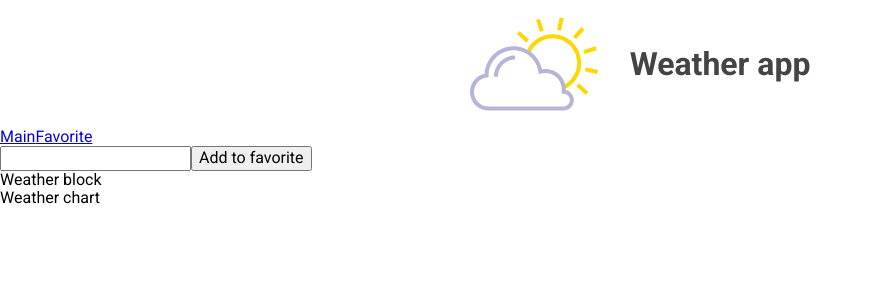
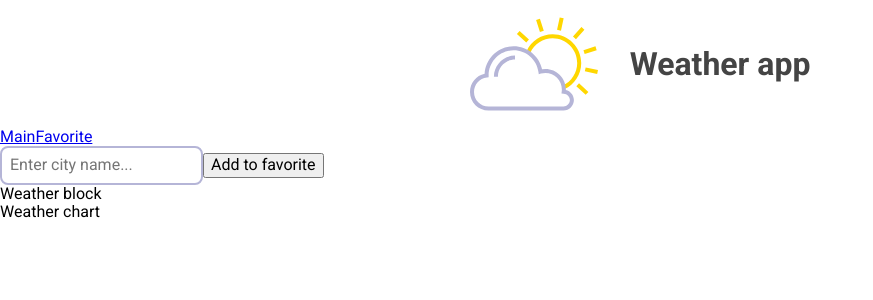
Before and after one commit to Andrii-Pinchuk/weather-app-test-task, a Vue app: page / in a window 1280 px wide. Shown: the top 300 px of the page, without its empty margins (0-873 px from the left). Built offline with nearby package versions, Linux system fonts and the light colour scheme.

Commit message:
Feature: set up API request logic. Add axios library and first request to the OpenWeather api. Create cities search input logic with dropdown list.

```diff
--- a/package.json
+++ b/package.json
@@ -8,6 +8,7 @@
     "lint": "vue-cli-service lint"
   },
   "dependencies": {
+    "axios": "^1.6.1",
     "core-js": "^3.8.3",
     "vue": "^3.2.13",
     "vue-router": "^4.0.3",
--- /dev/null
+++ b/src/api/index.js
@@ -0,0 +1,6 @@
+import instance from "@/api/instance";
+import weather from "./weather";
+
+export default {
+  weather: weather(instance),
+};
--- /dev/null
+++ b/src/api/instance.js
@@ -0,0 +1,10 @@
+import axios from "axios";
+
+const instance = axios.create({
+  baseURL: process.env.VUE_APP_OPENWEATHER_API_URL,
+  params: {
+    appid: process.env.VUE_APP_OPENWEATHER_API_KEY,
+  },
+});
+
+export default instance;
--- /dev/null
+++ b/src/api/weather.js
@@ -0,0 +1,7 @@
+export default function (instance) {
+  return {
+    getCities({ q, type }) {
+      return instance.get("/find", { params: { q, type } });
+    },
+  };
+}
--- a/src/main.js
+++ b/src/main.js
@@ -2,7 +2,8 @@ import { createApp } from "vue";
 import App from "./App.vue";
 import router from "./router";
 import store from "./store";
+import apiPlugin from "./plugins/api";
 import "./assets/styles/normalize.css";
 import "./assets/styles/main.scss";
 
-createApp(App).use(store).use(router).mount("#app");
+createApp(App).use(store).use(router).use(apiPlugin).mount("#app");
--- a/src/pages/HomePage.vue
+++ b/src/pages/HomePage.vue
@@ -4,7 +4,23 @@
     <router-link to="/" class="link--to-home">Main</router-link>
     <router-link to="/favorite" class="link--to-favorite">Favorite</router-link>
     <div>
-      <input type="text" />
+      <div class="autocomplete-container">
+        <input
+          v-model="searchInput"
+          @input="handleInput"
+          class="autocomplete-input"
+          placeholder="Enter city name..."
+        />
+        <ul v-if="searchResults.length" class="autocomplete-list">
+          <li
+            v-for="result in searchResults"
+            :key="result.id"
+            @click="selectCity(result)"
+          >
+            {{ result.name }}, {{ result.country }}
+          </li>
+        </ul>
+      </div>
       <button>Add to favorite</button>
       <CityWeatherBlock />
       <CityWeatherChart />
@@ -24,11 +40,67 @@ export default {
     MainHeader,
     CityWeatherBlock,
   },
+  data() {
+    return {
+      searchInput: "",
+      searchResults: [],
+    };
+  },
+  methods: {
+    async handleInput() {
+      if (this.searchInput.length < 3) return;
+      try {
+        const res = await this.$api.weather.getCities({
+          q: this.searchInput,
+          type: "like",
+        });
+        this.searchResults = res.data.list.map((city) => ({
+          id: city.id,
+          name: city.name,
+          country: city.sys.country,
+        }));
+      } catch (err) {
+        console.error("Get cities request error:", err);
+      }
+    },
+    selectCity(city) {
+      console.log("Selected city:", city);
+    },
+  },
 };
 </script>
 
 <style scoped lang="scss">
-.home {
-  display: flex;
+.autocomplete-container {
+  position: relative;
+  display: inline-block;
+}
+
+.autocomplete-input {
+  border-radius: 8px;
+  border: 2px solid #b5b5d7;
+  padding: 8px;
+}
+
+.autocomplete-list {
+  position: absolute;
+  top: 100%;
+  left: 0;
+  width: 100%;
+  list-style: none;
+  background-color: #fff;
+  border: 1px solid #b5b5d7;
+  border-radius: 8px;
+  padding: 0;
+  margin: 0;
+}
+
+.autocomplete-list li {
+  padding: 8px;
+  cursor: pointer;
+}
+
+.autocomplete-list li:hover {
+  background-color: #f2f2f2;
 }
 </style>
--- /dev/null
+++ b/src/plugins/api.js
@@ -0,0 +1,7 @@
+import api from "../api/index";
+
+export default {
+  install(app) {
+    app.config.globalProperties.$api = api;
+  },
+};
```
Also changed, not shown: 2 other files (tests, documents, lock files or other folders).
